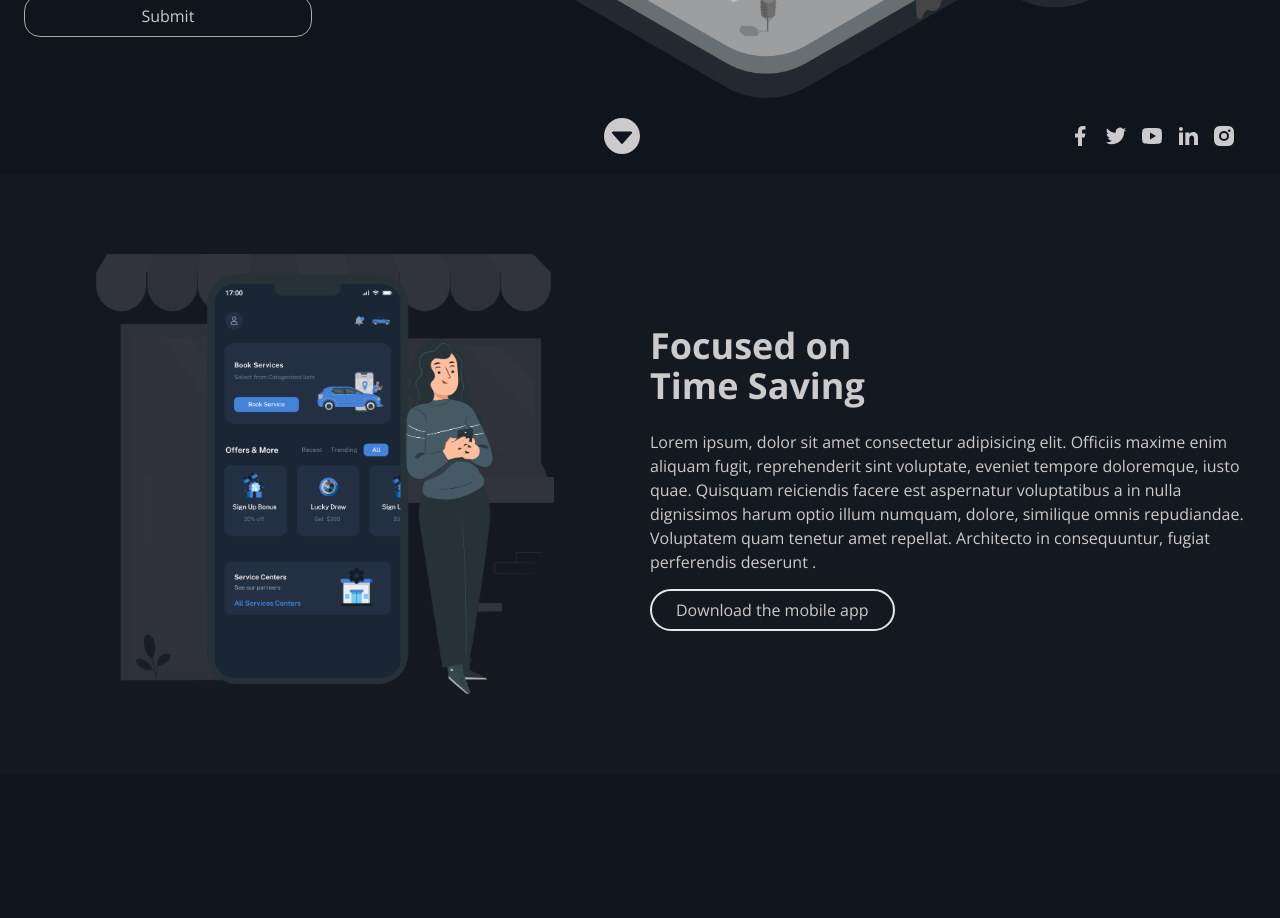
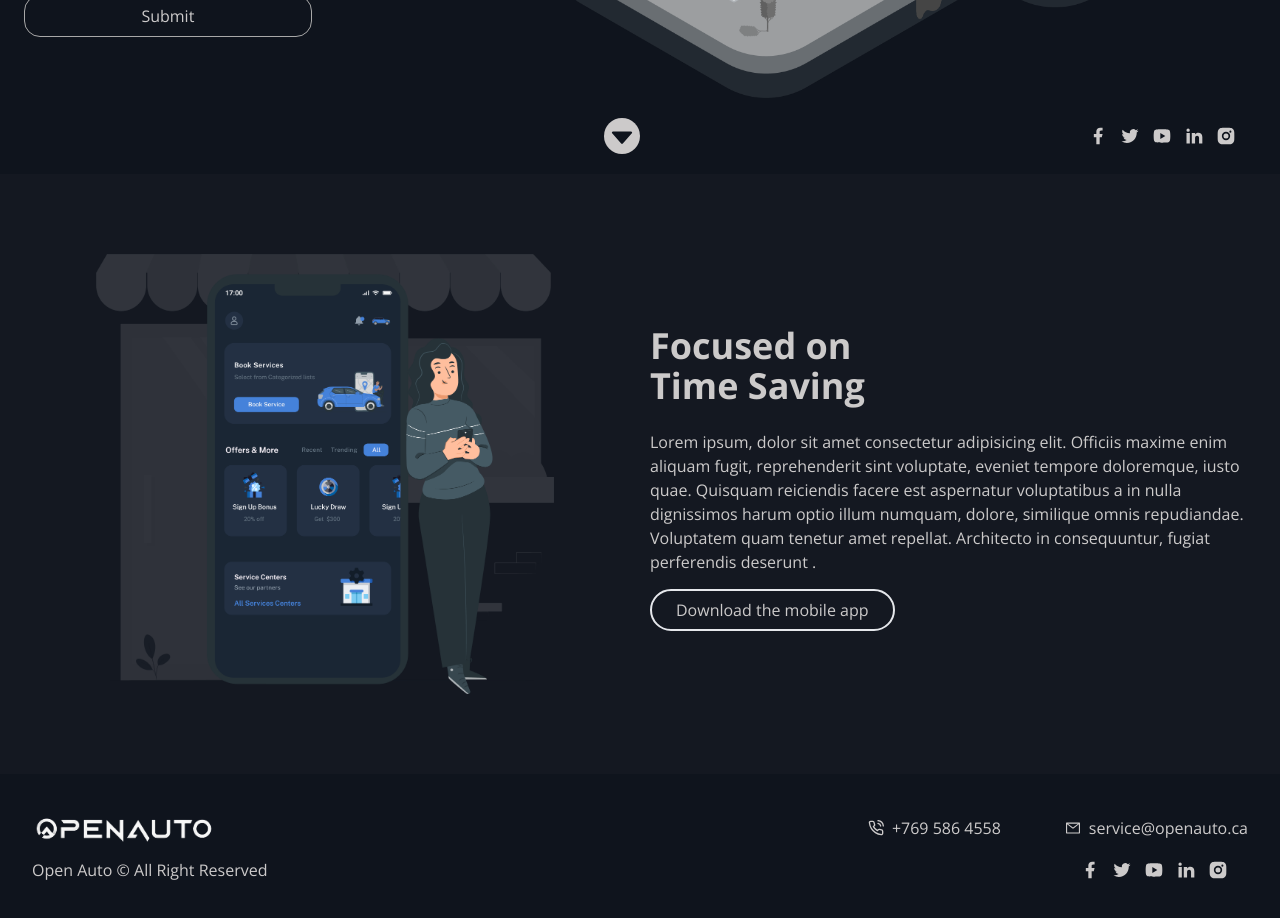
Before and after one commit to EmtiazHossainE2/open-auto, a React (Create React App) app: page / in a window 1280 px wide. Shown: the part 580-1498 px from the top of the page. Before the commit the page ends 1374 px from the top, so only its background shows below. Built offline with nearby package versions, Linux system fonts and the light colour scheme.

Commit message:
footer added

```diff
--- a/src/Components/Shared/Footer/Footer.jsx
+++ b/src/Components/Shared/Footer/Footer.jsx
@@ -1,9 +1,34 @@
 import React from 'react';
+import logo from '../../../Assets/logo.png'
+import { FiPhoneCall } from 'react-icons/fi';
+import { AiOutlineMail } from 'react-icons/ai';
+import SocialIcon from '../../SocialIcon/SocialIcon';
 
 const Footer = () => {
   return (
-    <div>
-      <h2>This is footer section</h2>
+    <div className='container mx-auto px-8 py-6'>
+      {/* Footer Top  */}
+      <div className='flex justify-between items-center'>
+        <img className='w-40 lg:w-48 cursor-pointer d-block mx-auto lg:mx-0' src={logo} alt="open-auto logo" />
+        <div className='hidden lg:flex justify-evenly gap-x-16 text-[#cdcbcb]'>
+          <div className='flex items-center gap-x-2'>
+            <FiPhoneCall />
+            <a href='tel:+769 586 4558' target="_blank" rel="noopener noreferrer"
+            > +769 586 4558 </a>
+          </div>
+          <div className='flex items-center gap-x-2'>
+            <AiOutlineMail />
+            <a href='mailto:service@openauto.ca' target="_blank" rel="noopener noreferrer"
+            > service@openauto.ca </a>
+          </div>
+        </div>
+      </div>
+
+      {/* Footer Bottom  */}
+      <div className='flex items-center pb-5'>
+        <p className='w-1/2'>Open Auto &#169; All Right Reserved</p>
+        <SocialIcon/>
+      </div>
     </div>
   );
 };
--- /dev/null
+++ b/src/Components/SocialIcon/SocialIcon.jsx
@@ -0,0 +1,16 @@
+import React from 'react';
+import { RiFacebookFill, RiTwitterFill, RiYoutubeFill, RiLinkedinFill, RiInstagramFill } from 'react-icons/ri'
+
+const SocialIcon = () => {
+  return (
+    <div className='w-full lg:w-6/12 flex justify-evenly lg:justify-end gap-x-3 pr-5'>
+      <a href="http://www.facebook.com" target="_blank" rel="noopener noreferrer"><RiFacebookFill className=' text-xl' /></a>
+      <a href="http://www.twitter.com" target="_blank" rel="noopener noreferrer"><RiTwitterFill className=' text-xl' /></a>
+      <a href="http://www.youtube.com" target="_blank" rel="noopener noreferrer"><RiYoutubeFill className=' text-xl' /></a>
+      <a href="http://www.linkedin.com" target="_blank" rel="noopener noreferrer"><RiLinkedinFill className=' text-xl' /></a>
+      <a href="http://www.instagram.com" target="_blank" rel="noopener noreferrer"><RiInstagramFill className=' text-xl' /></a>
+    </div>
+  );
+};
+
+export default SocialIcon;
--- a/src/Pages/Home/Banner/Banner.jsx
+++ b/src/Pages/Home/Banner/Banner.jsx
@@ -3,6 +3,7 @@ import { useForm } from 'react-hook-form';
 import Pickup_Illustration from '../../../Assets/Pickup_Illustration.png'
 import { RiFacebookFill, RiTwitterFill, RiYoutubeFill, RiLinkedinFill, RiInstagramFill } from 'react-icons/ri'
 import { BsFillCaretDownSquareFill } from 'react-icons/bs'
+import SocialIcon from '../../../Components/SocialIcon/SocialIcon';
 
 const Banner = () => {
 
@@ -69,13 +70,7 @@ const Banner = () => {
         <div className='w-6/12 hidden lg:flex justify-end text-4xl'>
           <BsFillCaretDownSquareFill className='rounded-full cursor-pointer' />
         </div>
-        <div className='w-full lg:w-6/12 flex justify-evenly lg:justify-end gap-x-3 pr-5'>
-          <a href="http://www.facebook.com" target="_blank" rel="noopener noreferrer"><RiFacebookFill className=' text-2xl' /></a>
-          <a href="http://www.twitter.com" target="_blank" rel="noopener noreferrer"><RiTwitterFill className=' text-2xl' /></a>
-          <a href="http://www.youtube.com" target="_blank" rel="noopener noreferrer"><RiYoutubeFill className=' text-2xl' /></a>
-          <a href="http://www.linkedin.com" target="_blank" rel="noopener noreferrer"><RiLinkedinFill className=' text-2xl' /></a>
-          <a href="http://www.instagram.com" target="_blank" rel="noopener noreferrer"><RiInstagramFill className=' text-2xl' /></a>
-        </div>
+        <SocialIcon/>
       </div>
     </div>
   );
--- a/src/Pages/Home/Home.jsx
+++ b/src/Pages/Home/Home.jsx
@@ -1,14 +1,16 @@
 import React from 'react';
+import Footer from '../../Components/Shared/Footer/Footer.jsx';
 import Navbar from '../../Components/Shared/Navbar/Navbar.jsx';
 import Banner from './Banner/Banner.jsx';
 import Feature from './Feature/Feature.jsx';
 
 const Home = () => {
   return (
-    <div className='py-5'>
+    <div className='pt-5'>
       <Navbar/>
       <Banner/>
       <Feature/>
+      <Footer/>
     </div>
   );
 };
```
